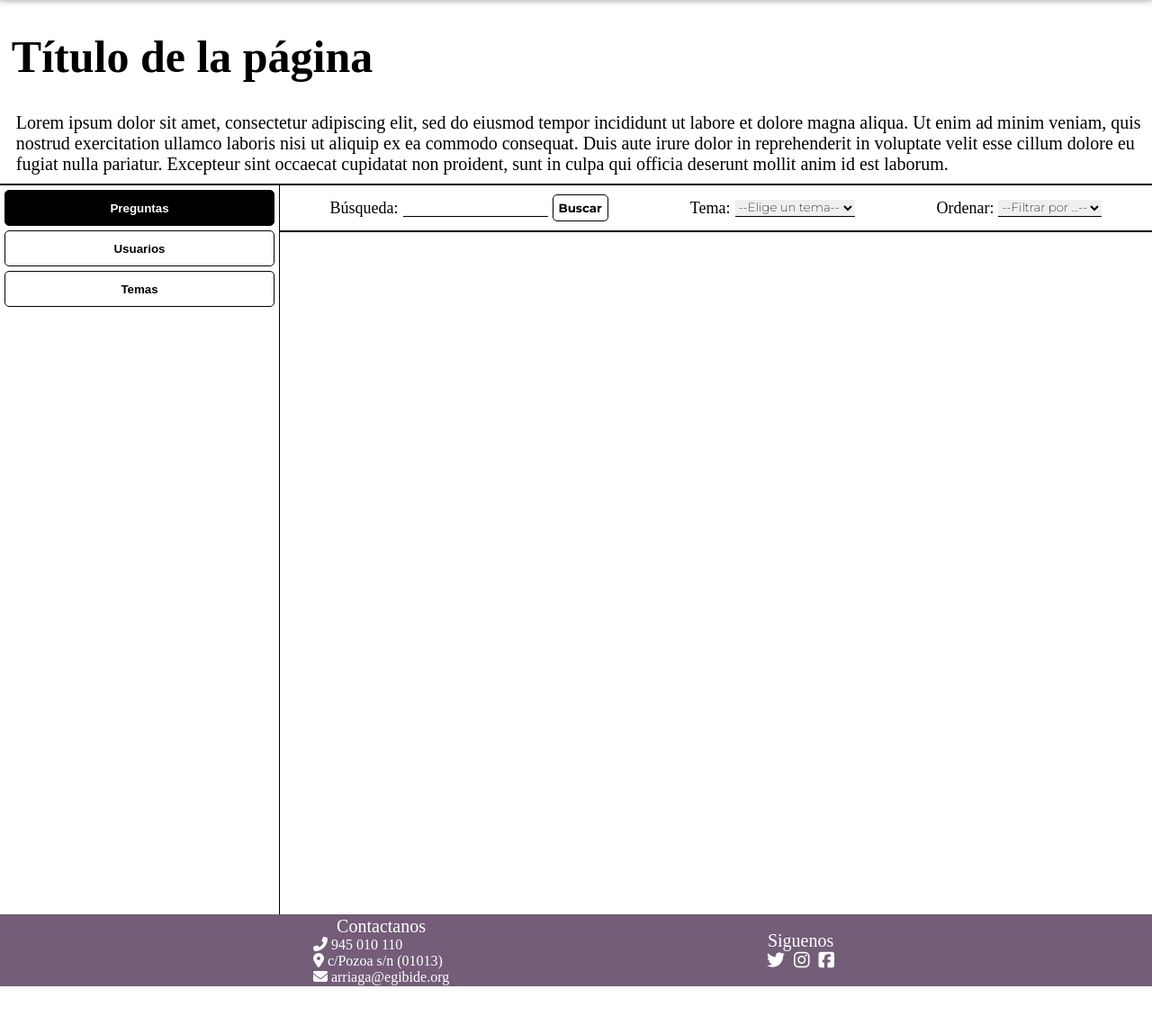
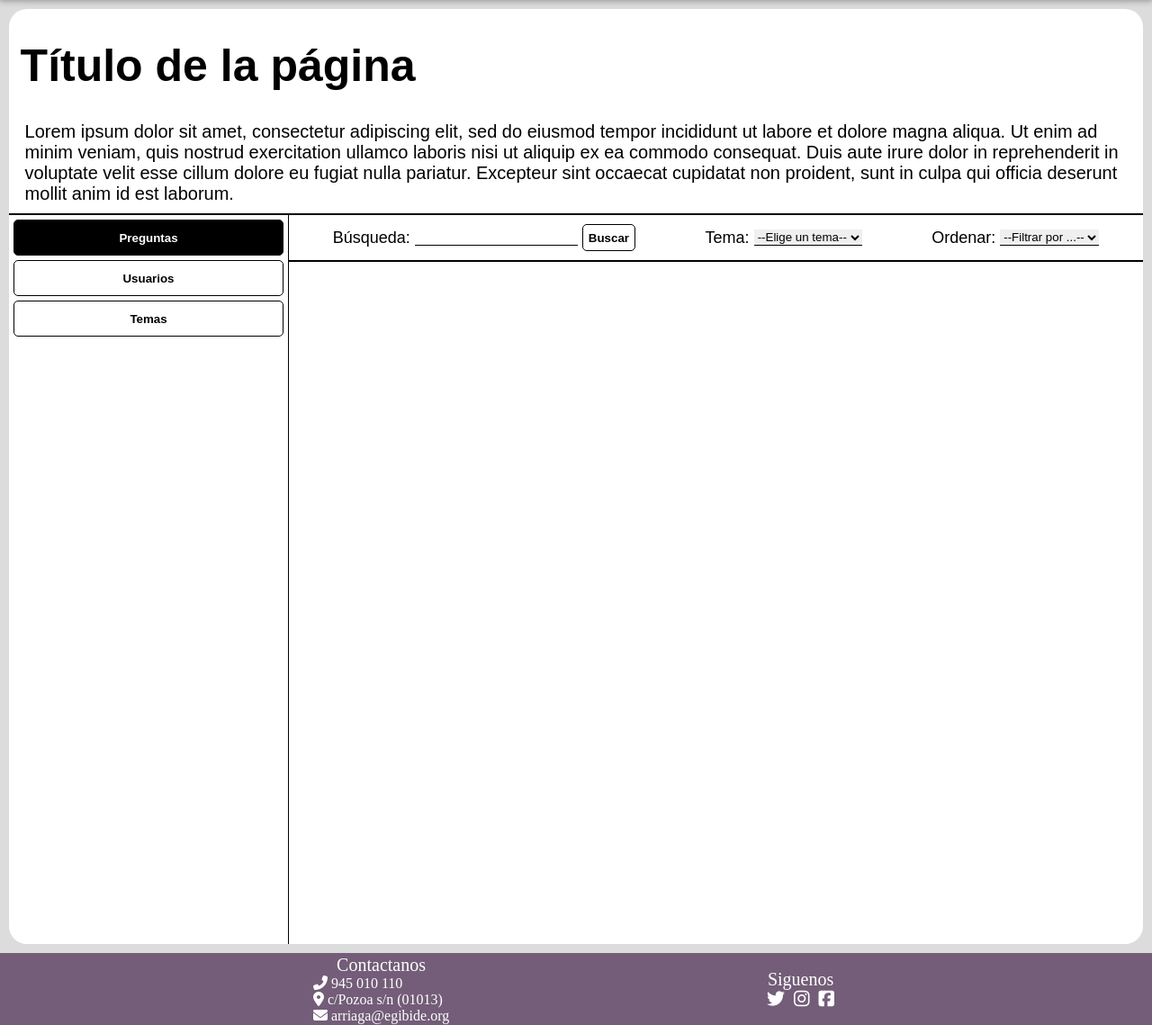
Before and after one commit to NaiaIbanezdeGarayo/Equipo04-Reto02, a PHP site: page /preguntas.view.php in a window 1280 px wide. Shown: the part 80-1219 px from the top of the page at 90% size. Before the commit the page ends 1176 px from the top, so only its background shows below. Run offline with PHP 8.4, Linux system fonts and the light colour scheme; data that the repository does not hold is empty; some libraries are stand-ins or nearby versions.

Commit message:
fe-8:56 Normalizando la interfaz

```diff
--- a/html/css/preguntas.css
+++ b/html/css/preguntas.css
@@ -1,3 +1,7 @@
+#divPrincipal *{
+    font-family: Arial;
+}
+
 #divPrincipal{
     display: flex;
     flex-direction: column;
@@ -184,11 +188,9 @@ label{
     margin-left: 5px;
     height: 30px;
     width: auto;
-    font-family: 'Montserrat', sans-serif;
     border-radius: 5px;
 }
 #divTag select{
-    font-family: 'Montserrat', sans-serif;
     border: none;
     border-bottom: 1px solid black;
 }
@@ -196,7 +198,6 @@ label{
 .ipBuscador{
     border: none;
     border-bottom: 1px solid black;
-    font-family: 'Montserrat';
 }
 
 
@@ -241,6 +242,17 @@ label{
 
 }
 
+@media only screen and (min-width: 800px){
+    body{
+        background-color: gainsboro;
+    }
+
+    #divPrincipal{
+        background-color: white;
+        border-radius: 20px;
+        margin: 10px;
+    }
+}
 
 @media only screen and (max-width: 500px){
 
--- a/html/perfilGeneral.view.php
+++ b/html/perfilGeneral.view.php
@@ -3,7 +3,7 @@
 <head>
     <title>AERGIBIDE SL</title>
     <meta charset="utf-8">
-    <link rel="stylesheet" href="../html/css/perfil.css">
+    <link rel="stylesheet" href="../html/css/perfilGeneral.css">
     <meta name="viewport" content="width=device-width, user-scalable=no">
 </head>
 
```
Also changed, not shown: html/css/perfilGeneral.css (renamed from html/css/perfil.css, +13 -3 lines), html/css/temas.css (+16 -0 lines), html/css/usuarios.css (+16 -0 lines).
